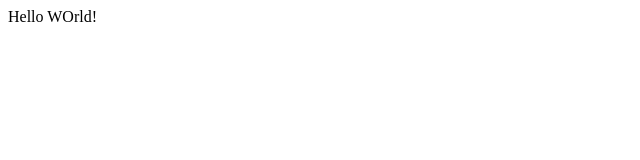
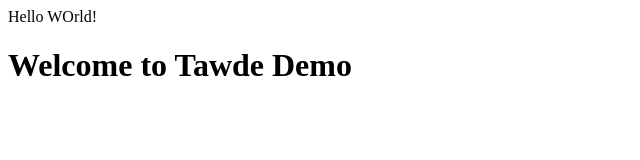
Before and after one commit to codeTAWDE/HTML-and-CSS-notes, a plain HTML site: page index.html in a window 1280 px wide. Shown: the whole page, without its empty margins (0-640 px from the left). Drawn offline with Linux system fonts and the light colour scheme.

Commit message:
Changes in index.html file

```diff
--- a/index.html
+++ b/index.html
@@ -1 +1,2 @@
 <p>Hello WOrld!</p>
+<h1>Welcome to Tawde Demo</h1>
```
